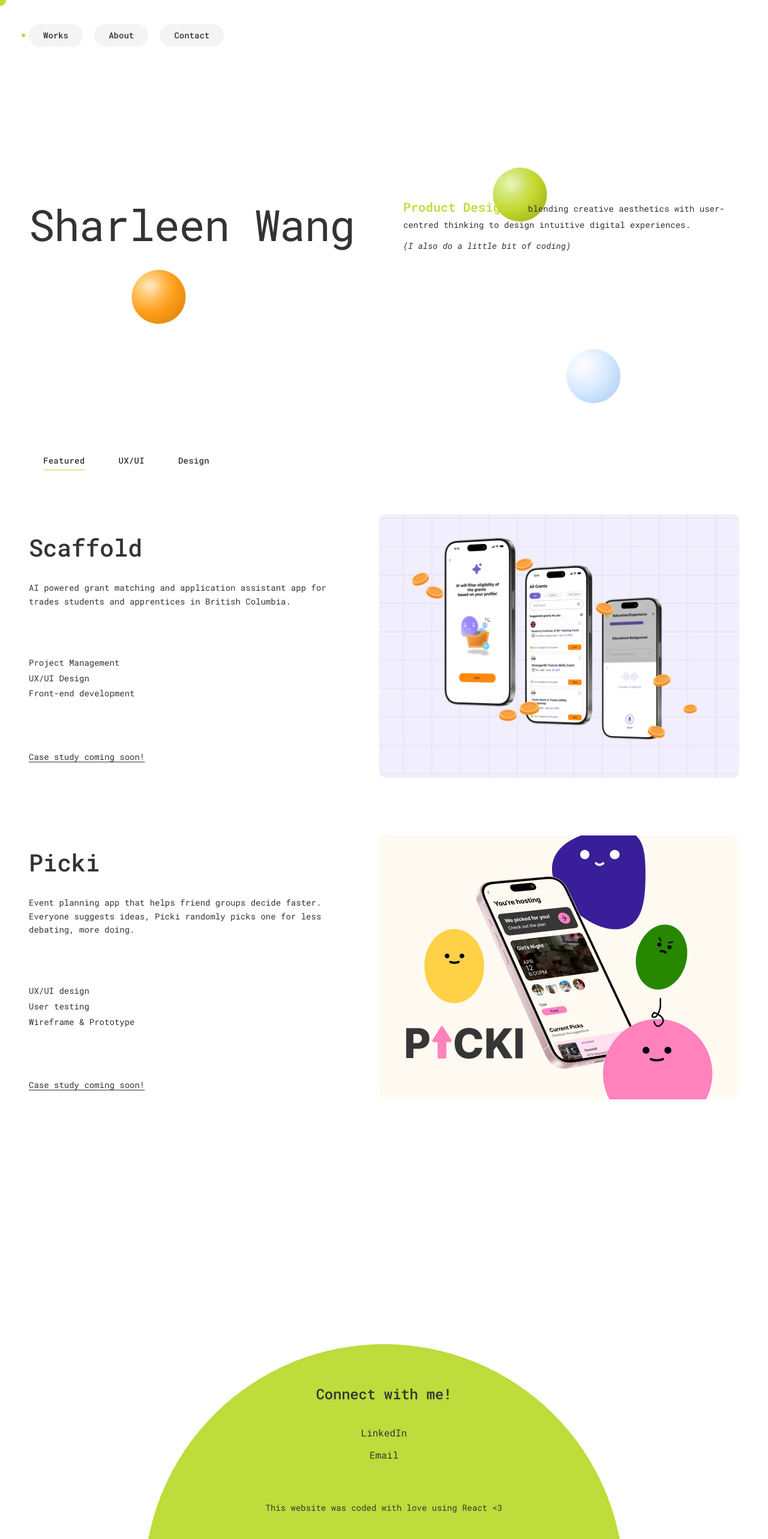
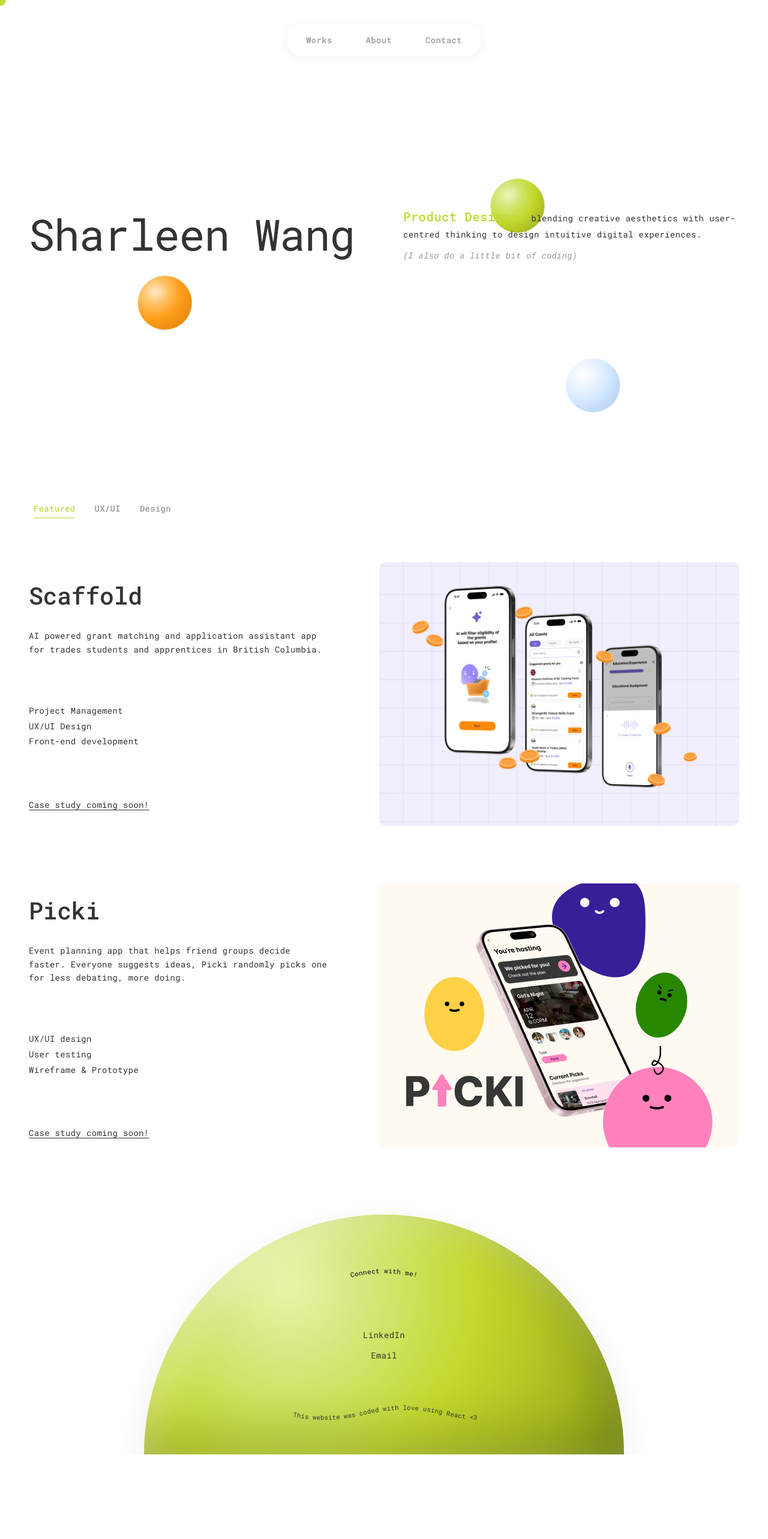
Before and after one commit to shxxw88/portfolio, a React (Vite) app: page / in a window 1280 px wide. Shown: the top 2566 px of the page at 60% size. After the commit the page ends 2425 px from the top, so only its background shows below. Built offline with nearby package versions, Linux system fonts and the light colour scheme.

Commit message:
Added 3d footer

```diff
--- a/index.html
+++ b/index.html
@@ -4,7 +4,7 @@
     <meta charset="UTF-8" />
     <link rel="icon" type="image" href="/green-circle.png" />
     <meta name="viewport" content="width=device-width, initial-scale=1.0" />
-    <title>Sharleen Wang</title>
+    <title>Sharleen Wang – Product Designer</title>
   </head>
   <body>
     <div id="root"></div>
--- a/src/App.css
+++ b/src/App.css
@@ -4,6 +4,7 @@
   --color-bg: #ffffff;
   --color-text: #333333;
   --color-accent: #BEDC3B;
+  --color-text-light: #999999;
 
   --font-family: 'Roboto Mono', monospace;
 
@@ -32,6 +33,8 @@ body {
   -webkit-font-smoothing: antialiased;
   -moz-osx-font-smoothing: grayscale;
   cursor: none;
+  letter-spacing: 0.02em;
+
 }
 
 .custom-cursor {
--- a/src/components/FeaturedWorks.css
+++ b/src/components/FeaturedWorks.css
@@ -1,5 +1,5 @@
 .featured-works {
-  padding: 4rem 0 6rem;
+  padding: 8rem 0 6rem;
 }
 
 .works-container {
@@ -8,7 +8,7 @@
 
 .works-filters {
   display: flex;
-  gap: 0.5rem;
+  gap: 1rem;
   margin-bottom: 3rem;
   padding-bottom: 1.5rem;
   border-bottom: 1px solid var(--color-border);
@@ -20,33 +20,41 @@
   font-weight: 500;
   color: var(--color-text-light);
   background: none;
-  padding: 0.5rem 1.5rem;
+  padding: 0.5rem;
   border: none;
-  border-radius: 28px;
   cursor: pointer;
   position: relative;
   transition: color 0.2s ease;
   letter-spacing: 0.02em;
 }
 
+.filter-btn::after {
+  content: '';
+  position: absolute;
+  bottom: 0.1rem;
+  left: 50%;
+  transform: translateX(-50%);
+  width: 0;
+  height: 1.2px;
+  color: var(--color-text);
+  background-color: var(--color-accent);
+  transition: width 0.3s ease;
+}
+
 .filter-btn:hover {
-  color: var(--color-text);
+  color: var(--color-accent);
+}
+
+.filter-btn:hover::after {
+  width: 80%;
 }
 
 .filter-btn.active {
-  color: var(--color-text);
+  color: var(--color-accent);
 }
 
 .filter-btn.active::after {
-  content: '';
-  position: absolute;
-  bottom: 0.1rem;
-  transform: translateX(-50%);
-  left: 50%;
-  right: 0;
-  width: 60%;
-  height: 1.2px;
-  background-color: var(--color-accent);
+  width: 80%;
 }
 
 .projects-grid {
--- a/src/components/Footer.css
+++ b/src/components/Footer.css
@@ -1,5 +1,5 @@
 .footer {
-  margin-top: 2rem;
+  margin-top: 1rem;
   width: 100%;
   overflow: visible;
   position: relative;
@@ -10,22 +10,57 @@
   width: 150%;
   max-width: 800px;
   aspect-ratio: 2 / 1;
-  background-color: var(--color-accent);
+  background: radial-gradient(
+    circle at 30% 30%,
+    #e8f5a8 0%,
+    #d4e87e 20%,
+    #c4d82e 50%,
+    #a8ba1f 80%,
+    #8a9c15 100%
+  );
+  box-shadow:
+    inset -40px -40px 80px rgba(0, 0, 0, 0.15),
+    inset 20px 20px 60px rgba(255, 255, 255, 0.3),
+    0 20px 60px rgba(0, 0, 0, 0.08);
   border-radius: 50% 50% 50% 50% / 100% 100% 0% 0%;
   position: absolute;
   bottom: 0;
   left: 50%;
-  transform: translateX(-50%) translateY(70%);
+  transform: translateX(-50%) translateY(0%);
   display: flex;
-  align-items: flex-start;
-  justify-content: center;
-  padding-top: 4rem;
-  transition: transform 0.6s cubic-bezier(0.34, 1.56, 0.64, 1);
-  cursor: pointer;
+  flex-direction: column;
+  align-items: center;
+  justify-content: space-between;
+  padding: 0;
+  cursor: default;
 }
 
-.footer-circle:hover {
-  transform: translateX(-50%) translateY(0%);
+.curved-text {
+  width: 100%;
+  pointer-events: none;
+}
+
+.curved-text-top {
+  height: 120px;
+  margin-top: 2rem;
+}
+
+.curved-text-bottom {
+  height: 100px;
+  margin-bottom: 1rem;
+}
+
+.curved-text-path {
+  font-family: var(--font-primary);
+  font-size: 28px;
+  font-weight: 500;
+  fill: var(--color-text);
+  letter-spacing: 0.02em;
+}
+
+.curved-text-path-small {
+  font-size: 16px;
+  font-weight: 400;
 }
 
 .footer-content {
@@ -33,38 +68,50 @@
   max-width: 600px;
   padding: 0 2rem;
   pointer-events: auto;
+  flex: 1;
+  display: flex;
+  flex-direction: column;
+  justify-content: center;
 }
 
 .footer-heading {
-  font-size: 1.5rem;
-  font-weight: 500;
-  margin-bottom: 2rem;
-  letter-spacing: -0.01em;
+  display: none;
 }
 
 .footer-links {
   display: flex;
   flex-direction: column;
   gap: 0.75rem;
-  margin-bottom: 4rem;
+  align-items: center;
 }
 
 .footer-link {
-  font-size: 1rem;
+  font-size: 0.875rem;
   color: var(--color-text);
   text-decoration: none;
+  position: relative;
+  display: inline-block;
   transition: opacity 0.2s ease;
+  width: fit-content;
 }
 
-.footer-link:hover {
-  opacity: 0.7;
+.footer-link::after {
+  content: '';
+  position: absolute;
+  bottom: -2px;
+  left: 0;
+  width: 0;
+  height: 1.5px;
+  background-color: var(--color-text);
+  transition: width 0.3s ease;
+}
+
+.footer-link:hover::after {
+  width: 100%;
 }
 
 .footer-credit {
-  font-size: 0.875rem;
-  line-height: 1.6;
-  color: var(--color-text);
-  margin: 0;
+  display: none;  /* Hide the old credit text */
 }
 
 @media (max-width: 768px) {
@@ -72,15 +119,19 @@
     margin-top: 4rem;
   }
 
-  .footer-circle {
-    padding-top: 3rem;
+  .curved-text-top {
+    height: 100px;
   }
 
-  .footer-heading {
-    font-size: 1.25rem;
+  .curved-text-bottom {
+    height: 100px;
   }
 
-  .footer-links {
-    margin-bottom: 3rem;
+  .curved-text-path {
+    font-size: 20px;
+  }
+
+  .curved-text-path-small {
+    font-size: 12px;
   }
 }
--- a/src/components/Footer.jsx
+++ b/src/components/Footer.jsx
@@ -4,8 +4,23 @@ export default function Footer() {
   return (
     <footer className="footer">
       <div className="footer-circle">
+        {/* Top curved text */}
+        <svg className="curved-text curved-text-top" viewBox="0 0 800 300" xmlns="http://www.w3.org/2000/svg">
+          <defs>
+            <path
+              id="curve-top"
+              d="M 100,250 Q 400,80 700,250"
+              fill="transparent"
+            />
+          </defs>
+          <text className="curved-text-path">
+            <textPath href="#curve-top" startOffset="50%" textAnchor="middle">
+              Connect with me!
+            </textPath>
+          </text>
+        </svg>
+
         <div className="footer-content">
-          <h3 className="footer-heading">Connect with me!</h3>
           <div className="footer-links">
             <a
               href="https://www.linkedin.com/in/your-profile"
@@ -22,10 +37,23 @@ export default function Footer() {
               Email
             </a>
           </div>
-          <p className="footer-credit">
-            This website was coded with love using React &lt;3
-          </p>
         </div>
+
+        {/* Bottom wavy text */}
+        <svg className="curved-text curved-text-bottom" viewBox="0 0 1000 150" xmlns="http://www.w3.org/2000/svg">
+          <defs>
+            <path
+              id="wave-bottom"
+              d="M 50,75 Q 150,50 250,75 T 450,75 T 650,75 T 850,75 T 950,75"
+              fill="transparent"
+            />
+          </defs>
+          <text className="curved-text-path curved-text-path-small">
+            <textPath href="#wave-bottom" startOffset="50%" textAnchor="middle">
+              This website was coded with love using React &lt;3
+            </textPath>
+          </text>
+        </svg>
       </div>
     </footer>
   );
--- a/src/components/Header.css
+++ b/src/components/Header.css
@@ -2,20 +2,24 @@
   padding: 2.5rem 0 3rem;
   position: sticky;
   top: 0;
-  background-color: transparent;  /* Change from var(--color-bg) to transparent */
+  background-color: transparent;
   z-index: 100;
-  transition: background-color 0.3s ease, padding 0.3s ease;
+  transition: padding 0.3s ease;
+  display: flex;
+  justify-content: center;
 }
 
 .header.scrolled {
-
   padding: 1.5rem 0;
 }
 
-
 .nav {
   display: flex;
-  gap: 1.2rem;
+  gap: 0.5rem;
+  background-color: white;
+  padding: 0.5rem;
+  border-radius: 50px;
+  box-shadow: 0 2px 16px rgba(0, 0, 0, 0.06);
 }
 
 .nav-link {
@@ -23,51 +27,39 @@
   font-size: 0.875rem;
   font-weight: 500;
   color: var(--color-text-light);
-  background-color: #F4F4F4;
-  border-radius: 28px;
-  padding: 0.5rem 1.5rem;
   text-decoration: none;
   position: relative;
-  transition: color 0.2s ease;
-  padding-bottom: 0.5rem;
+  transition: color 0.2s ease, background-color 0.2s ease;
+  padding: 0.5rem 1.5rem;
+  border-radius: 50px;
+  letter-spacing: 0.02em;
+
 }
 
 .nav-link:hover {
-  color: var(--color-text);
+  color: var(--color-accent);
 }
 
 .nav-link.active {
   color: var(--color-text);
+  background-color: var(--color-accent);
 }
-
+/*
 .nav-link.active::after {
   content: '';
   position: absolute;
-  left: -12px;
+  left: 0.75rem;
   top: 50%;
   transform: translateY(-50%);
   width: 6px;
   height: 6px;
-  background-color: var(--color-accent);
+  background-color: var(--color-text);
   border-radius: 50%;
-  transition: background-color 0.3s ease;
-}
+} */
 
-.header.scrolled .nav-link {
-  color: var(--color-text);
-  background-color: var(--color-accent);
-}
-
-.header.scrolled .nav-link:hover {
-  color: white;
-}
-
-.header.scrolled .nav-link.active {
-  color: white;
-}
-
-.header.scrolled .nav-link.active::after {
-  background-color: white;
+/* Scrolled state - keep same style */
+.header.scrolled .nav {
+  box-shadow: 0 4px 16px rgba(0, 0, 0, 0.08);
 }
 
 @media (max-width: 768px) {
--- a/src/components/Header.jsx
+++ b/src/components/Header.jsx
@@ -1,17 +1,35 @@
 import { useState, useEffect } from 'react';
+import { useLocation } from 'react-router-dom';
 import './Header.css';
 
 export default function Header() {
   const [isScrolled, setIsScrolled] = useState(false);
+  const [activeSection, setActiveSection] = useState('');
+  const location = useLocation();
 
   useEffect(() => {
     const handleScroll = () => {
       setIsScrolled(window.scrollY > 50);
+
+      // Check if featured works section is in view
+      const worksSection = document.querySelector('.featured-works');
+      if (worksSection) {
+        const rect = worksSection.getBoundingClientRect();
+        const isInView = rect.top <= 200 && rect.bottom >= 200;
+
+        if (isInView && location.pathname === '/') {
+          setActiveSection('works');
+        } else {
+          setActiveSection('');
+        }
+      }
     };
 
     window.addEventListener('scroll', handleScroll);
+    handleScroll(); // Initial check
+
     return () => window.removeEventListener('scroll', handleScroll);
-  }, []);
+  }, [location.pathname]);
 
   const scrollToFooter = (e) => {
     e.preventDefault();
@@ -24,13 +42,11 @@ export default function Header() {
   const scrollToWorks = (e) => {
     e.preventDefault();
 
-    // If on About page, navigate to home
     if (window.location.pathname === '/about') {
       window.location.href = '/';
       return;
     }
 
-    // Otherwise scroll to featured works section
     const works = document.querySelector('.featured-works');
     if (works) {
       works.scrollIntoView({ behavior: 'smooth', block: 'start' });
@@ -40,9 +56,26 @@ export default function Header() {
   return (
     <header className={`header ${isScrolled ? 'scrolled' : ''}`}>
       <nav className="nav">
-        <a href="#works" className="nav-link active" onClick={scrollToWorks}>Works</a>
-        <a href="/about" className="nav-link">About</a>
-        <a href="#contact" className="nav-link" onClick={scrollToFooter}>Contact</a>
+        <a
+          href="#works"
+          className={`nav-link ${activeSection === 'works' ? 'active' : ''}`}
+          onClick={scrollToWorks}
+        >
+          Works
+        </a>
+        <a
+          href="/about"
+          className={`nav-link ${location.pathname === '/about' ? 'active' : ''}`}
+        >
+          About
+        </a>
+        <a
+          href="#contact"
+          className="nav-link"
+          onClick={scrollToFooter}
+        >
+          Contact
+        </a>
       </nav>
     </header>
   );
```
